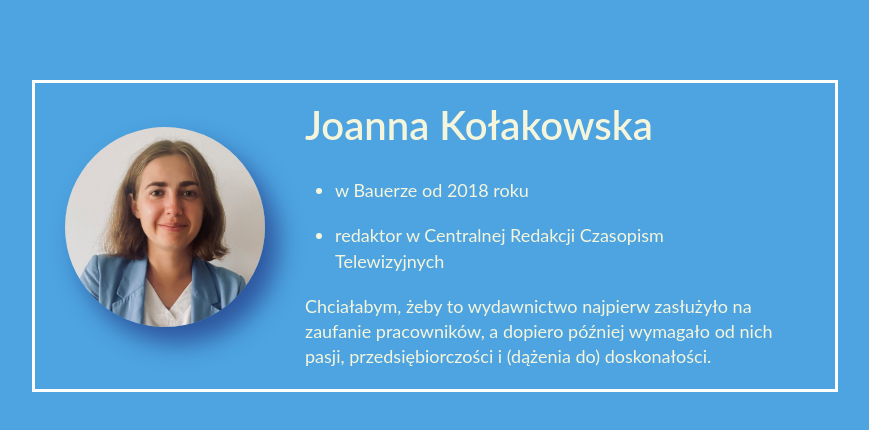
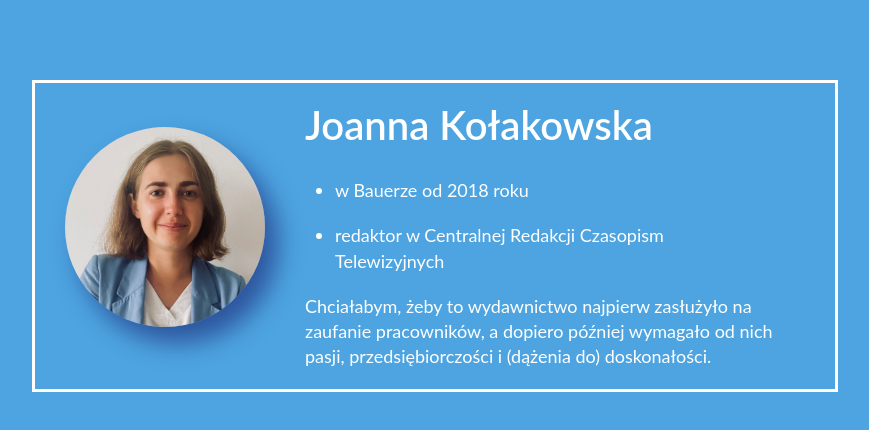
Before and after one commit to Tou24601/plakatRzecznik, a plain HTML site: page index.html in a window 1280 px wide. Shown: the whole page, without its empty margins (96-965 px from the left). Drawn offline with Linux system fonts and the light colour scheme.

Commit message:
Update style.css

```diff
--- a/style.css
+++ b/style.css
@@ -1,6 +1,6 @@
 body {
     background-color: rgb(77, 164, 224);
-    color: beige;
+    color: white;
     font-family: 'Lato', sans-serif;
     font-weight: 0;
     font-size: 18px;
```
